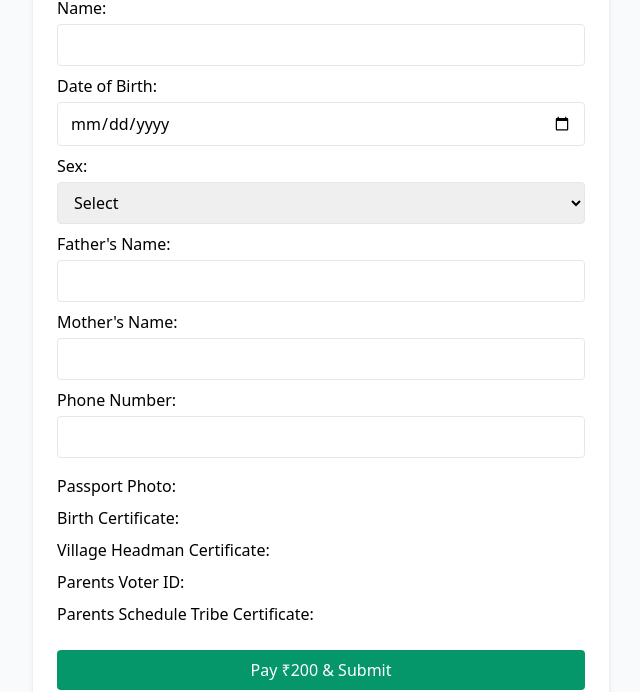
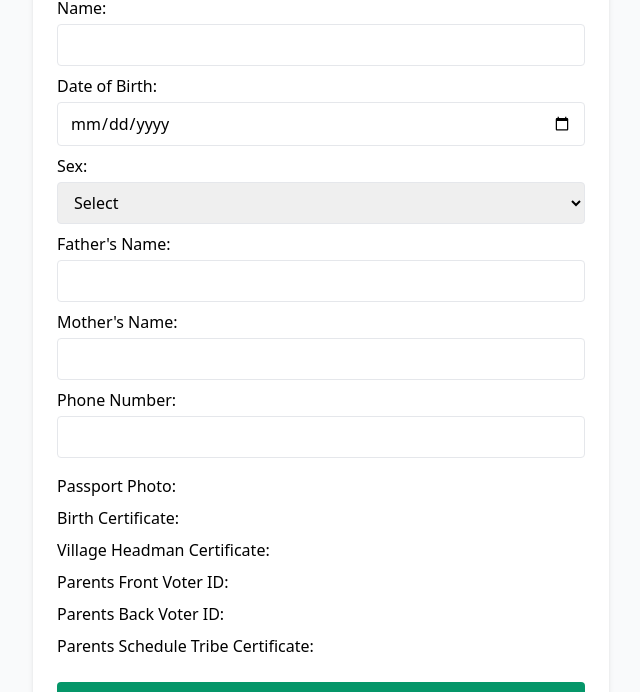
Before and after one commit to laitkam/Online-Document, a plain HTML site: page St.html in a window 1280 px wide. Shown: the part 112-804 px from the top of the page, without its empty margins (319-959 px from the left). Drawn offline with nearby package versions, Linux system fonts and the light colour scheme; a script that the page names is missing.

Commit message:
Update St.html

```diff
--- a/St.html
+++ b/St.html
@@ -56,8 +56,11 @@
           <label class="block mt-2">Village Headman Certificate:
             <input type="hidden" role="uploadcare-uploader" name="village_headman" data-clearable />
           </label>
-          <label class="block mt-2">Parents Voter ID:
+          <label class="block mt-2">Parents Front Voter ID:
             <input type="hidden" role="uploadcare-uploader" name="parents_epic" data-clearable />
+          </label>
+          <label class="block mt-2">Parents Back Voter ID:
+            <input type="hidden" role="uploadcare-uploader" name="parents_backepic" data-clearable />
           </label>
           <label class="block mt-2">Parents Schedule Tribe Certificate:
             <input type="hidden" role="uploadcare-uploader" name="parents_st" data-clearable />
```
